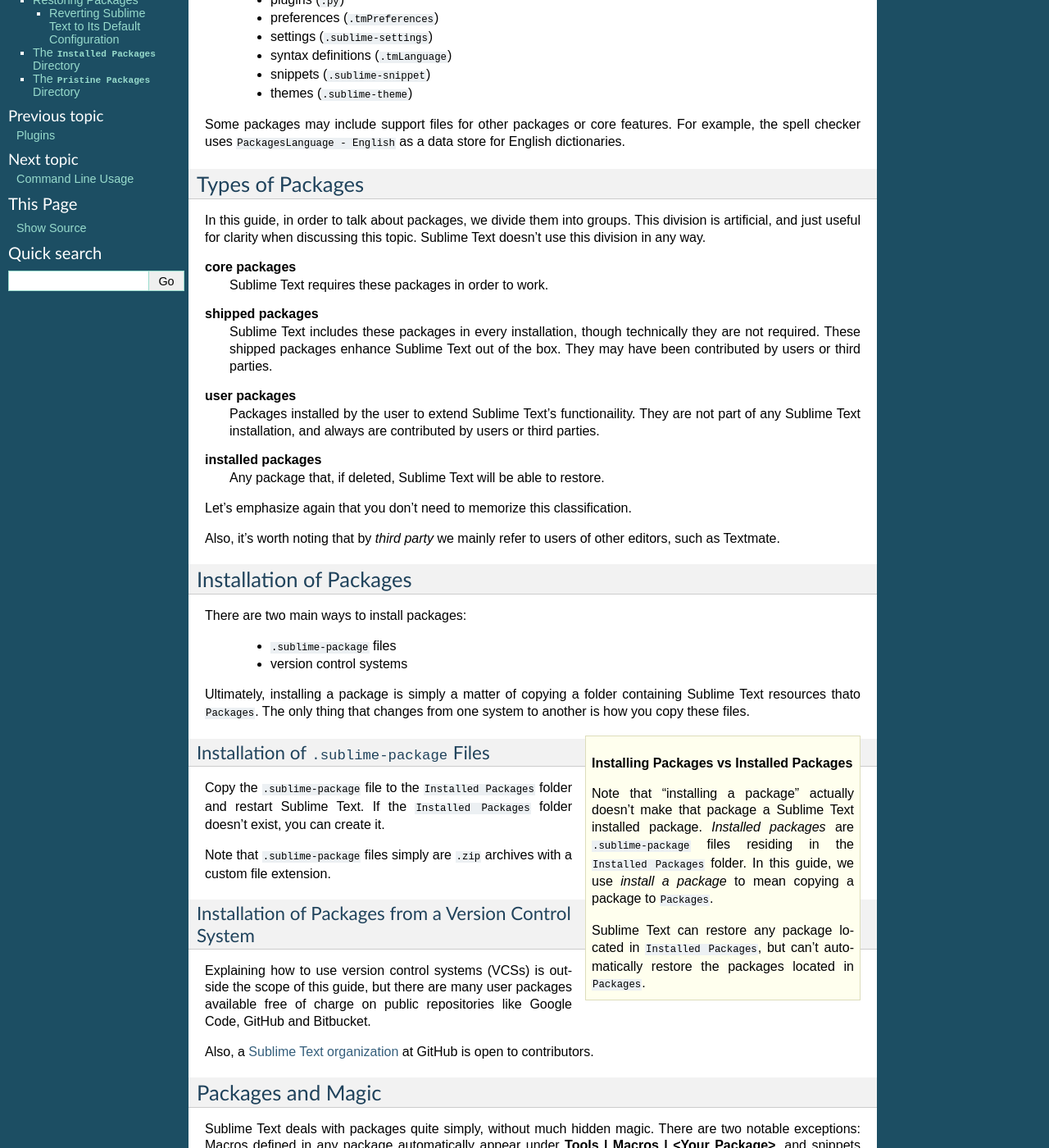
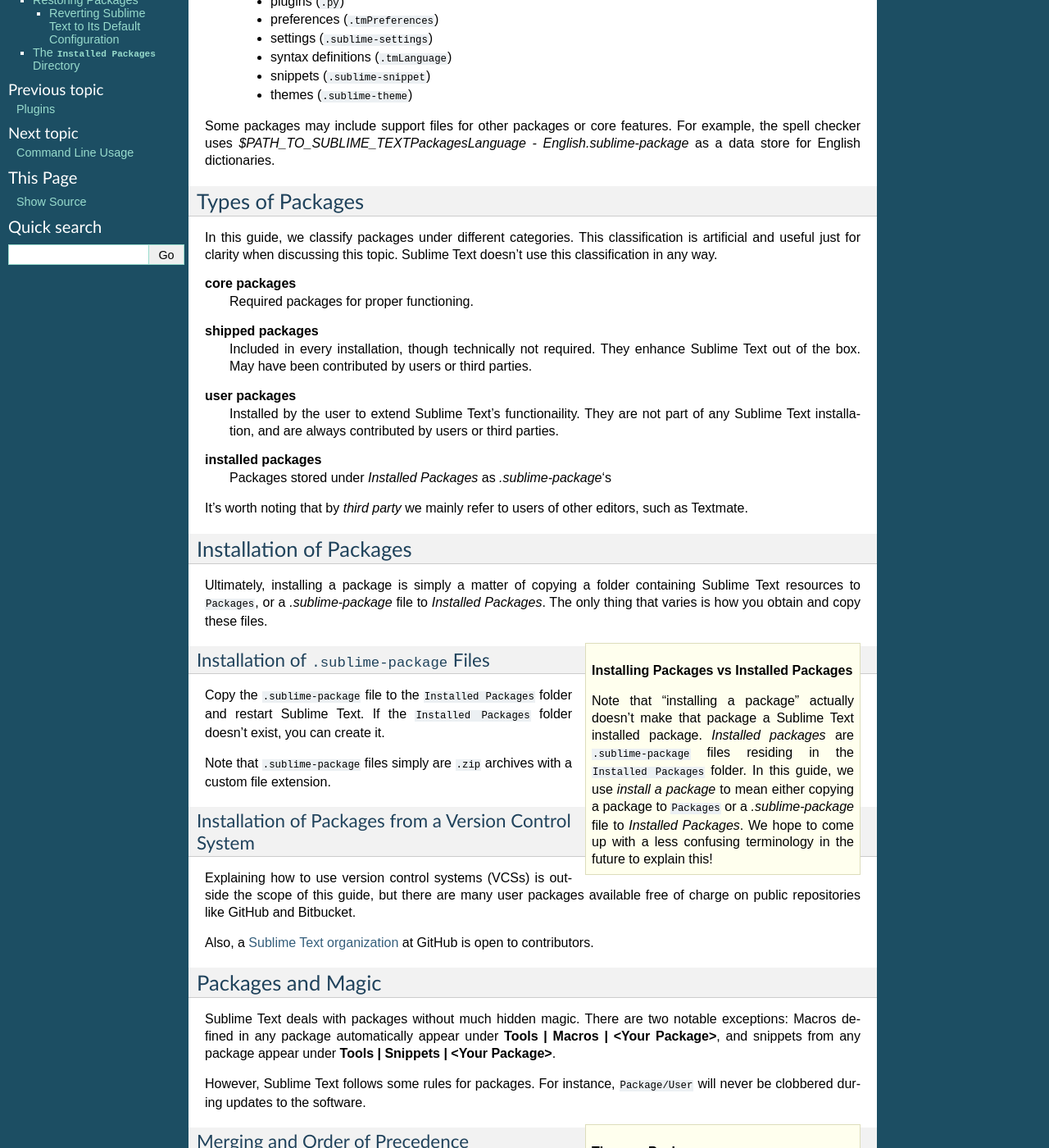
Before and after one commit to guillermooo/sublime-undocs, a Sphinx documentation site: the page built from source/extensibility/packages.rst, in a window 1280 px wide and 1400 px high, scrolled down 290 px. Shown: the whole window at 82% size. Built offline with Sphinx 7.4.7, drawn with Linux system fonts in a browser that asks for light colours; some of the changed text lies outside the part shown.

Commit message:
edit package docs

```diff
--- a/source/extensibility/packages.rst
+++ b/source/extensibility/packages.rst
@@ -2,11 +2,10 @@
 Packages
 ========
 
-Packages are simply folders under ``Packages``. They exist mainly for
-organizational purposes, but Sublime Text follows a few rules when dealing with
-them. More on this later.
+Packages are simply folders under ``Packages``, or zip archives with the
+`.sublime-package` extension saved under ``Installed Packages``.
 
-Here's a list of the typical resources living inside packages:
+Here's a list of typical resources that can be found inside packages:
 
     - build systems (``.sublime-build``)
     - key maps (``.sublime-keymap``)
@@ -19,60 +18,56 @@
     - snippets (``.sublime-snippet``)
     - themes (``.sublime-theme``)
 
-Some packages may include support files for other packages or core
-features. For example, the spell checker uses :file:`Packages\Language - English`
-as a data store for English dictionaries.
+Some packages may include support files for other packages or core features.
+For example, the spell checker uses *$PATH_TO_SUBLIME_TEXT\Packages\Language -
+English.sublime-package* as a data store for English dictionaries.
 
 
 Types of Packages
 *****************
 
-In this guide, in order to talk about packages, we divide them into groups.
-This division is artificial, and just useful for clarity when discussing this topic.
-Sublime Text doesn't use this division in any way.
+In this guide, we classify packages under different categories. This
+classification is artificial and useful just for clarity when discussing this
+topic. Sublime Text doesn't use this classification in any way.
 
 **core packages**
-	Sublime Text requires these packages in order to work.
+	Required packages for proper functioning.
 
 **shipped packages**
-   Sublime Text includes these packages in every installation, though
-   technically they are not required.
-   These shipped packages enhance Sublime Text out of the
-   box. They may have been contributed by users or third parties.
+  Included in every installation, though technically not required. They
+  enhance Sublime Text out of the box. May have been contributed by users or
+  third parties.
 
 **user packages**
-   Packages installed by the user to extend Sublime Text's functionaility.
-   They are not part of any Sublime Text installation, and always are contributed
-   by users or third parties.
+  Installed by the user to extend Sublime Text's functionaility. They are not
+  part of any Sublime Text installation, and are always contributed by users
+  or third parties.
 
 **installed packages**
-   Any package that, if deleted, Sublime Text will be able to restore.
+  Packages stored under *Installed Packages* as *.sublime-package*\ 's
 
-Let's emphasize again that you don't need to memorize this classification.
-
-Also, it's worth noting that by *third party* we mainly refer to users of other
+It's worth noting that by *third party* we mainly refer to users of other
 editors, such as Textmate.
 
 
 Installation of Packages
 ************************
 
-There are two main ways to install packages:
-
-	- ``.sublime-package`` files
-	- version control systems
-
 Ultimately, installing a package is simply a matter of copying a folder
-containing Sublime Text resources thato ``Packages``. The only thing that
-changes from one system to another is how you copy these files.
+containing Sublime Text resources to ``Packages``, or a *.sublime-package*
+file to *Installed Packages*. The only thing that varies is how you obtain
+and copy these files.
 
 .. sidebar:: Installing Packages vs Installed Packages
 
    Note that "installing a package" actually doesn't make that package a Sublime Text
    installed package. *Installed packages* are ``.sublime-package`` files
    residing in the ``Installed Packages`` folder. In this guide, we use
-   *install a package* to mean copying a package to ``Packages``.
+   *install a package* to mean either copying a package to ``Packages`` or
+   a *.sublime-package* file to *Installed Packages*. We hope to come up with
+   a less confusing terminology in the future to explain this!
 
+.. XXX - I'm not sure this is still true.
    Sublime Text can restore any package located in ``Installed Packages``, but
    can't automatically restore the packages located in ``Packages``.
 
@@ -81,9 +76,9 @@
 Installation of ``.sublime-package`` Files
 ------------------------------------------
 
-Copy the ``.sublime-package`` file to the ``Installed Packages`` folder
-and restart Sublime Text. If the ``Installed Packages`` folder doesn't exist, you can
-create it.
+Copy the ``.sublime-package`` file to the ``Installed Packages`` folder and
+restart Sublime Text. If the ``Installed Packages`` folder doesn't exist, you
+can create it.
 
 Note that ``.sublime-package`` files simply are ``.zip`` archives with a custom
 file extension.
@@ -93,7 +88,7 @@
 
 Explaining how to use version control systems (VCSs) is outside the scope of
 this guide, but there are many user packages available free of charge on public
-repositories like Google Code, GitHub and Bitbucket.
+repositories like GitHub and Bitbucket.
 
 Also, a `Sublime Text organization`_ at GitHub is open to contributors.
 
@@ -103,14 +98,13 @@
 Packages and Magic
 ******************
 
-Sublime Text deals with packages quite simply, without much hidden magic.
-There are two notable exceptions: Macros defined in any package automatically appear under
-**Tools | Macros | <Your Package>**, and snippets from any package appear under
-**Tools | Snippets | <Your Package>**.
+Sublime Text deals with packages without much hidden magic. There are two
+notable exceptions: Macros defined in any package automatically appear under
+**Tools | Macros | <Your Package>**, and snippets from any package appear
+under **Tools | Snippets | <Your Package>**.
 
-However, as mentioned at the beginning, Sublime Text follows some rules for packages.
-For instance, ``Package/User`` will never be clobbered during updates to the
-software.
+However, Sublime Text follows some rules for packages. For instance,
+``Package/User`` will never be clobbered during updates to the software.
 
 .. sidebar:: The ``User`` Package
 
@@ -123,23 +117,22 @@
 Merging and Order of Precedence
 -------------------------------
 
-``Packages/Default`` and ``Packages/User`` also receive special treatment when
-merging files (e.g. ``.sublime-keymap`` and ``.sublime-settings`` files).
+*Packages/Default* and *Packages/User* receive special treatment when
+merging files (e.g. *.sublime-keymap* and *.sublime-settings* files).
 Before merging can take place, the files have to be arranged in some order. To
 that end, Sublime Text sorts them alphabetically by name, with the exception
-of the folders ``Default`` and ``User``. Files contained in ``Default`` will
-always go to the front of the list and, those in ``User``, to the end.
+of the folders *Default* and *User*. Files contained in *Default* will
+always go to the front of the list and, those in *User*, to the end.
 
 
 Restoring Packages
 ******************
 
 Sublime Text keeps a copy of all installed packages so it can recreate them as
-needed. This means it can reinstall core packages, shipped packages
-and, potentially, user packages alike. However, only user packages installed as
-``sublime-packages``
-are added to its registry of installed packages. Packages installed in alternative
-ways will be lost completely if you delete them.
+needed. This means it can reinstall core packages, shipped packages and,
+potentially, user packages alike. However, only user packages installed as
+``sublime-packages`` are added to its registry of installed packages. Packages
+installed in alternative ways will be lost completely if you delete them.
 
 Reverting Sublime Text to Its Default Configuration
 ---------------------------------------------------
@@ -157,10 +150,3 @@
 
 You will find this folder in the data directory. It contains a copy of every
 ``sublime-package`` installed. It is used to restore ``Packages``.
-
-
-The ``Pristine Packages`` Directory
-***********************************
-
-You will find this folder in the data directory. It contains a copy of every
-shipped and core package. It is used to restore ``Packages``.
```
